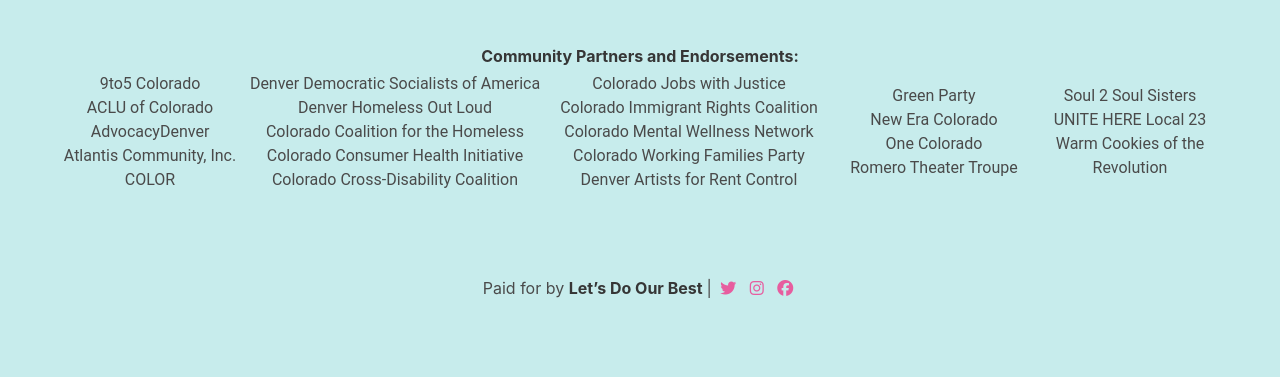
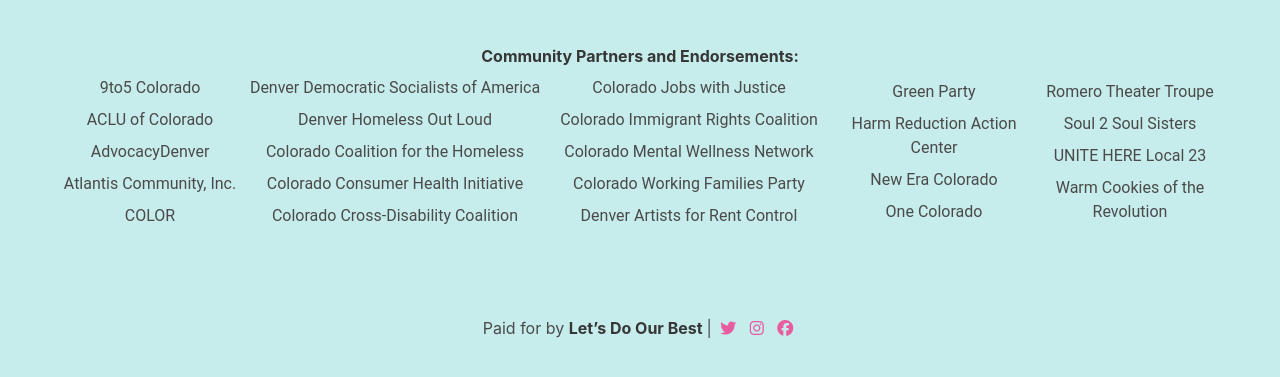
Before and after one commit to voteno303/oppose303.org, a Jekyll site: the page built from index.html, in a window 1280 px wide and 900 px high, scrolled down 973 px, cut to the strip 464-841 px from the top of the window. Built offline with Jekyll 4.4.1, drawn with Linux system fonts in a browser that asks for light colours; nearby versions of some CDN libraries; a script that is not in the unit is left out.

Commit message:
Add Harm Reduction Action Center + some padding

```diff
--- a/assets/css/style.css
+++ b/assets/css/style.css
@@ -105,4 +105,4 @@
 .endorsements {padding-top: 1rem;}
 
 .endorsements .column {padding: 0;}
-.endorsements li {font-size: 12pt; font-weight: 400; font-family: 'Roboto', sans-serif !important;}
+.endorsements li {font-size: 12pt; font-weight: 400; font-family: 'Roboto', sans-serif !important; padding:0.25rem 0;}
--- a/index.html
+++ b/index.html
@@ -52,13 +52,14 @@
   <div class="column has-text-centered">
     <ul>
       <li>Green Party</li>
+      <li>Harm Reduction Action Center</li>
       <li>New Era Colorado</li>
       <li>One Colorado</li>
-      <li>Romero Theater Troupe</li>
     </ul>
   </div>
   <div class="column has-text-centered">
     <ul>
+      <li>Romero Theater Troupe</li>
       <li>Soul 2 Soul Sisters</li>
       <li>UNITE HERE Local 23</li>
       <li>Warm Cookies of the Revolution</li>
```
